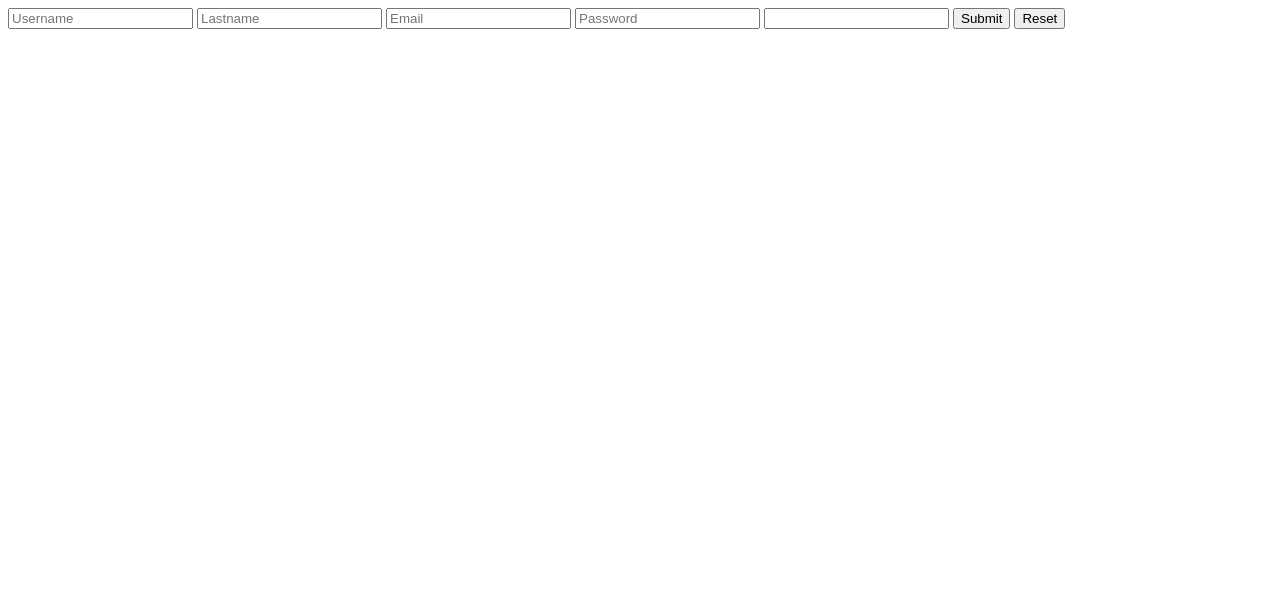
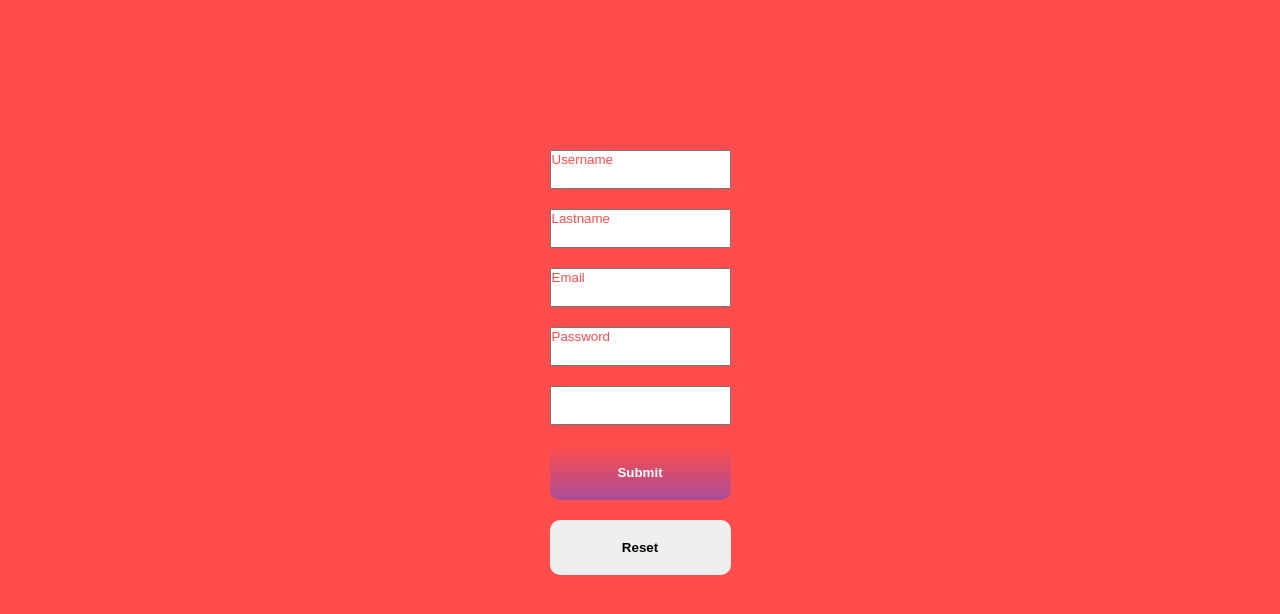
Before and after one commit to Erzyelc/Sweet-Berries, a plain HTML site: page registration.html in a window 1280 px wide. Drawn offline with Linux system fonts and the light colour scheme.

Commit message:
Added basic styling for form

```diff
--- a/registration.css
+++ b/registration.css
@@ -0,0 +1,53 @@
+*{
+    margin: 0;
+    padding: 0;
+    box-sizing: border-box;
+}
+
+body{
+    font-family: 'Roboto', sans-serif;
+    background: #FF4C4C;
+
+}
+
+.container{
+    display: flex;
+    justify-content: center;
+    align-items: center;
+}
+
+.form{
+    margin-top: 150px;
+    display: flex;
+    flex-direction: column;
+}
+
+input{
+    margin-bottom: 20px;
+    padding-bottom: 20px;
+}
+
+input::placeholder{
+    color: #FF4C4C;
+}
+
+.form-btns{
+    display: flex;
+    flex-direction: column;
+}
+
+input[type=submit]{
+    color: white;
+    font-weight: 700;
+    background: linear-gradient(180deg, #FF4C4C 0%, #A94E97 100%);
+    padding: 20px;
+    border-radius: 10px;
+    border: none;
+}
+
+input[type=reset]{
+    padding: 20px;
+    border-radius: 10px;
+    border: none;
+    font-weight: 700;
+}
--- a/registration.html
+++ b/registration.html
@@ -27,8 +27,10 @@
                     <option value="Plant-Based Cooking"></option>
                     <option value="Teen's Kitchen"></option>
                 </datalist>
-            <input type="submit">
-            <input type="reset">
+              <div class="form-btns">
+                <input type="submit">
+                <input type="reset">
+              </div>
         </form>
     </div>
 </body>
```
